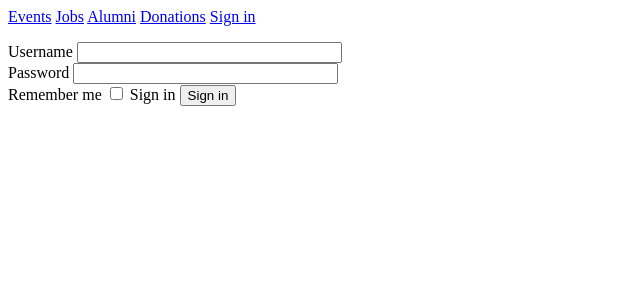
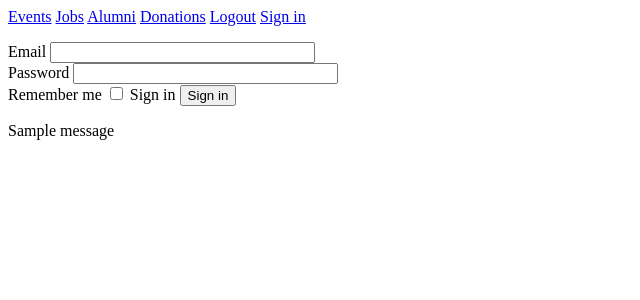
Before and after one commit to seicheletah/oldgrad, a Flask app: a page that uses app/templates/base.jinja in a window 1280 px wide. Shown: the top 300 px of the page, without its empty margins (0-640 px from the left). Run offline with Flask 3, Linux system fonts and the light colour scheme; tables that the repository leaves empty hold one stand-in row (values such as "Sample post"); one stand-in notice (Sample message) is shown.

Commit message:
added functional user login system with url login required option. also added some inline comments to explain funtionality. slightly alterd jinja templates

```diff
--- a/app/__init__.py
+++ b/app/__init__.py
@@ -2,10 +2,13 @@ from flask import Flask
 from config import Config
 from flask_sqlalchemy import SQLAlchemy
 from flask_migrate import Migrate
+from flask_login import LoginManager
 
-oldgrad = Flask(__name__)
-oldgrad.config.from_object(Config)
-oldgrad_db = SQLAlchemy(oldgrad)
-migrate = Migrate(oldgrad, oldgrad_db)
+oldgrad = Flask(__name__) #flask App Instance
+oldgrad.config.from_object(Config) #for inserting flask Config class in flask app instance
+oldgrad_db = SQLAlchemy(oldgrad) #flask Database Instance
+migrate = Migrate(oldgrad, oldgrad_db) #flask Database Migrate Instance
+login_manager = LoginManager(oldgrad) #flask Login Manager Instance
+login_manager.login_view = 'login'
 
 from app import routes, models
--- a/app/forms.py
+++ b/app/forms.py
@@ -2,8 +2,8 @@ from flask_wtf import FlaskForm
 from wtforms import StringField, PasswordField, BooleanField, SubmitField
 from wtforms.validators import DataRequired
 
-class LoginForm(FlaskForm):
-    username = StringField('Username', validators=[DataRequired()])
+class LoginForm(FlaskForm): #for log in page forms
+    email = StringField('Email', validators=[DataRequired()])
     password = PasswordField('Password', validators=[DataRequired()])
     remember_me = BooleanField('Remember me')
     submit = SubmitField('Sign in')
--- a/app/routes.py
+++ b/app/routes.py
@@ -1,6 +1,12 @@
+#for running functions when you load a page
 from app import oldgrad
-from flask import render_template, flash, redirect
+from flask import render_template, flash, redirect, url_for, request
 from app.forms import LoginForm
+from flask_login import current_user, login_user, logout_user, login_required
+import sqlalchemy as sql
+from app import oldgrad_db
+from app.models import User
+from urllib.parse import urlsplit
 
 @oldgrad.route('/')
 @oldgrad.route('/index')
@@ -8,25 +14,44 @@ def index():
     return render_template('index.jinja')
 
 @oldgrad.route('/login', methods=['GET', 'POST'])
-def login():
+def login(): #for all login related issues
+    if current_user.is_authenticated: #already logged in
+        return redirect(url_for('events'))
     loginform = LoginForm()
-    if loginform.validate_on_submit():
-        flash(f'Welcome {loginform.username.data}!')
-        return redirect('/index') #later needs to change to event
+    if loginform.validate_on_submit(): #validate form on clicking submit
+        user = oldgrad_db.session.scalar(sql.select(User).where(User.email == loginform.email.data)) #search database for user with the email
+        if user is None or not user.check_password(loginform.password.data): #check the password hash
+            flash('Invalid email or password') #print alert
+            return redirect(url_for('login'))
+        login_user(user, remember=loginform.remember_me.data) #log user in
+        flash(f'Login successful, {current_user.name}')
+        next_page = request.args.get('next')
+        if not next_page or urlsplit(next_page).netloc != '': #check for url tampering
+            next_page = url_for('events')
+        return redirect(url_for(next_page[1:])) #added string slicing
     return render_template('login.jinja', loginform=loginform)
 
+@oldgrad.route('/logout')
+def logout():
+    logout_user()
+    return redirect(url_for('index'))
+
 @oldgrad.route('/events')
+@login_required
 def events():
-    return render_template('index.jinja')
+    return render_template('events.jinja')
 
 @oldgrad.route('/jobs')
+@login_required
 def jobs():
     return render_template('index.jinja')
 
 @oldgrad.route('/alumni')
+@login_required
 def alumni():
     return render_template('index.jinja')
 
 @oldgrad.route('/donations')
+@login_required
 def donations():
     return render_template('index.jinja')
--- a/app/templates/base.jinja
+++ b/app/templates/base.jinja
@@ -12,6 +12,7 @@
           <a href="{{ url_for('jobs') }}">Jobs</a>
           <a href="{{ url_for('alumni') }}">Alumni</a>
           <a href="{{ url_for('donations') }}">Donations</a>
+          <a href="{{ url_for('logout') }}">Logout</a>
           <a href="{{ url_for('login') }}">Sign in</a>
     </nav>
     {% block body %} {% endblock %}
--- a/app/templates/login.jinja
+++ b/app/templates/login.jinja
@@ -3,12 +3,13 @@
 {% block title %} Sign In {% endblock title %}
 
 {% block body %}
+
 <p>
 <form action="" method="post" novalidate>
 {{ loginform.hidden_tag() }}
-{{ loginform.username.label }}
-{{ loginform.username(size=30) }}<br>
-{% for error in loginform.username.errors %}
+{{ loginform.email.label }}
+{{ loginform.email(size=30) }}<br>
+{% for error in loginform.email.errors %}
     [{{ error }}]<br>
 {% endfor %}
 {{ loginform.password.label }}
@@ -22,4 +23,13 @@
 {{ loginform.submit }}
 </form>
 </p>
+
+{% with alerts = get_flashed_messages()  %}
+{% if alerts %}
+    {% for alert in alerts %}
+        {{ alert }}
+    {% endfor %}
+{% endif %}
+{% endwith %}
+
 {% endblock body %}
--- a/config.py
+++ b/config.py
@@ -1,6 +1,6 @@
 import os
 
 databasedir = os.path.abspath(os.path.dirname(__file__))
-class Config:
+class Config: #for flask configuration
     SECRET_KEY = os.environ.get('SECRET_KEY') or 'verysecretkey'
     SQLALCHEMY_DATABASE_URI = os.environ.get('DATABASE') or 'sqlite:///' + os.path.join(databasedir, 'oldgrad_db.db')
--- a/oldgrad.py
+++ b/oldgrad.py
@@ -3,6 +3,6 @@ import sqlalchemy as sql
 import sqlalchemy.orm as sqlorm
 from app.models import User, EventPost, JobPost, Donations
 
-@oldgrad.shell_context_processor
+@oldgrad.shell_context_processor #for flask shell context
 def make_shell_context():
     return {'sql':sql, 'sqlorm':sqlorm, 'oldgrad_db':oldgrad_db, 'User':User, 'EventPost':EventPost, 'JobPost':JobPost, 'Donations':Donations}
```
Also changed, not shown: app/models.py (+8 -1 lines), app/templates/events.jinja (added, +16 -0 lines), app/templates/index.jinja (+0 -8 lines).
